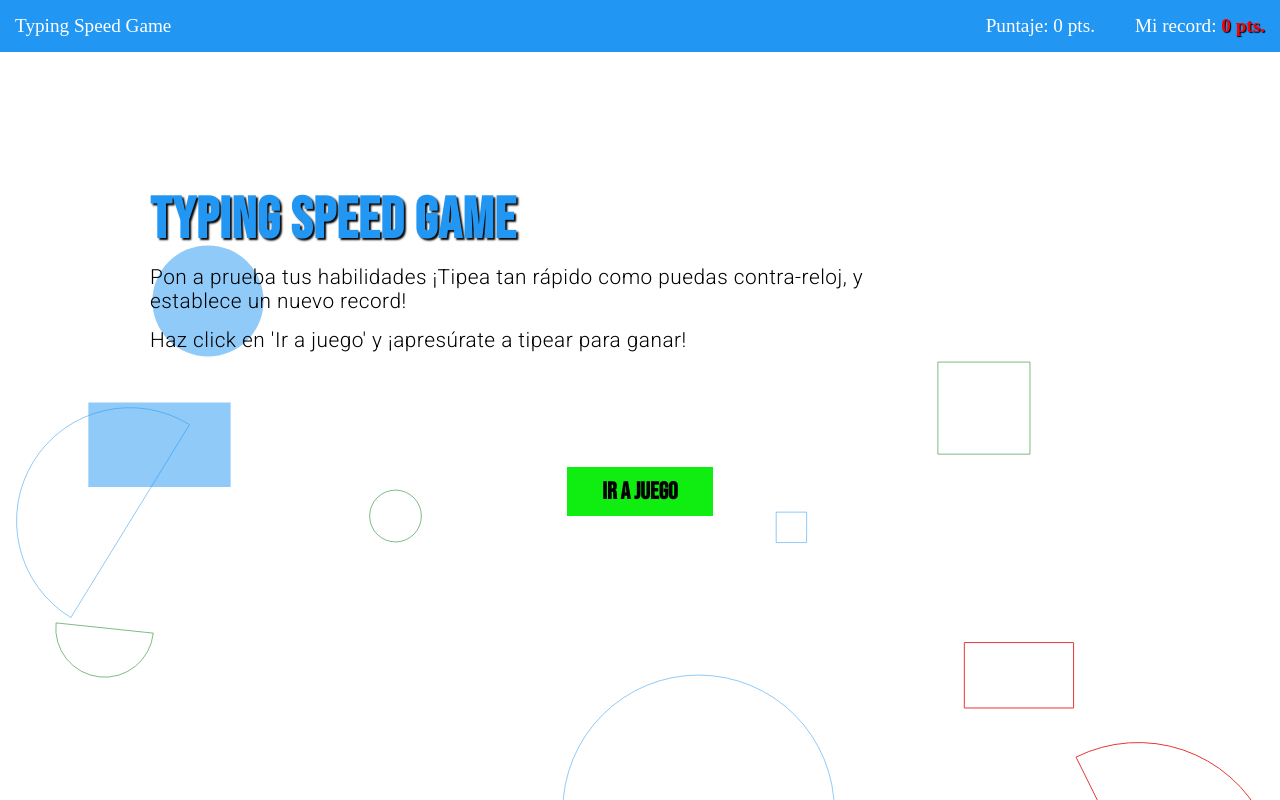
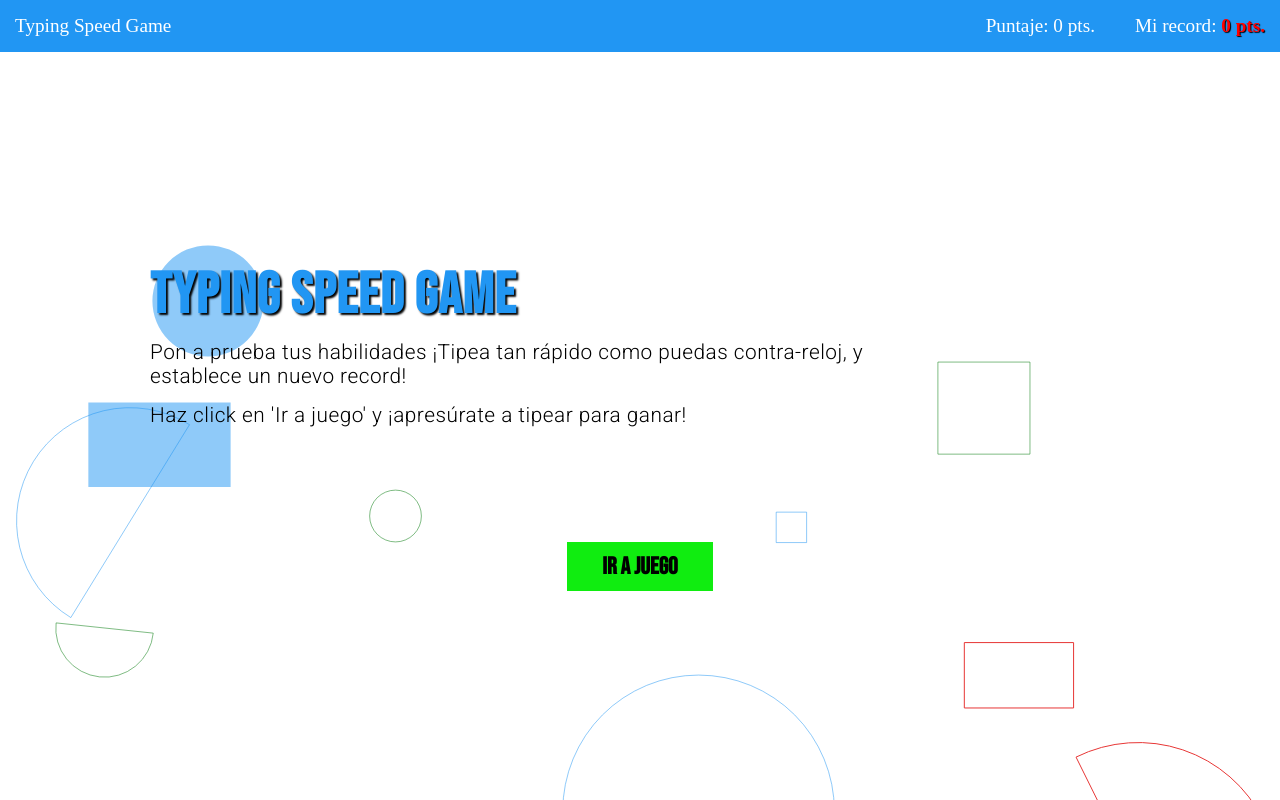
Before and after one commit to facudam/typing-speed-game, a React (Vite) app: page / in a window 1280 px wide. Built offline with nearby package versions, Linux system fonts and the light colour scheme.

Commit message:
Estilando portada y muscibutton

```diff
--- a/src/components/Juego.jsx
+++ b/src/components/Juego.jsx
@@ -59,7 +59,6 @@ export const Juego = () => {
 
                     <MusicButton toggleMusic={ toggleMusic }/>
 
-
                 </div>
 
 
--- a/src/components/MusicButton.jsx
+++ b/src/components/MusicButton.jsx
@@ -10,9 +10,9 @@ export const MusicButton = ({ toggleMusic }) => {
     return(
         <div className= 'muted-btn-container' >
             <img src={ musicImage } alt='Music logo' />
-                <input type='checkbox' id='muted-btn'
-                    onInput={() => toggleMusic()}
-                />
+            <input type='checkbox' id='muted-btn'
+                onInput={() => toggleMusic()}
+            />
             <label htmlFor='muted-btn' className='muted-switch'></label>
         </div>
     )
--- a/src/components/Nav.jsx
+++ b/src/components/Nav.jsx
@@ -7,7 +7,7 @@ export const Nav = () => {
     return(
         <div className='main-container-menu'>
             <div className="header__menu">
-                <span><a href='http://localhost:3000/'>Typing Speed Game</a></span>
+                <span><a href='https://typing-speed-game-1.netlify.app/'>Typing Speed Game</a></span>
                 <nav>
                     <ul>
                         <li>Puntaje: { puntaje } pts.</li>
--- a/src/styles/Header.css
+++ b/src/styles/Header.css
@@ -57,7 +57,6 @@
     font-size: 1.5rem;
     font-weight: bold;
     cursor: pointer;
-    margin-bottom: 150px;
     font-family: 'Bebas Neue', cursive;
     transition: all .5s ease;
 }
--- a/src/styles/Juego.css
+++ b/src/styles/Juego.css
@@ -148,6 +148,7 @@
     display: flex;
     justify-content: end;
     align-items: center;
+    gap: 10px;
 }
 
 
```
